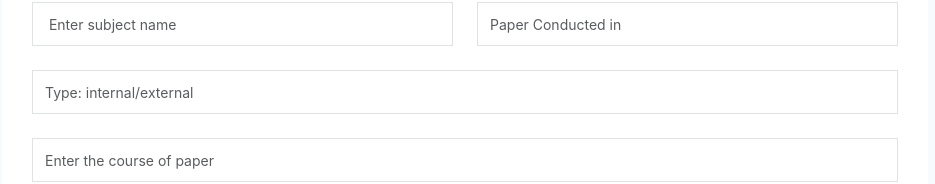
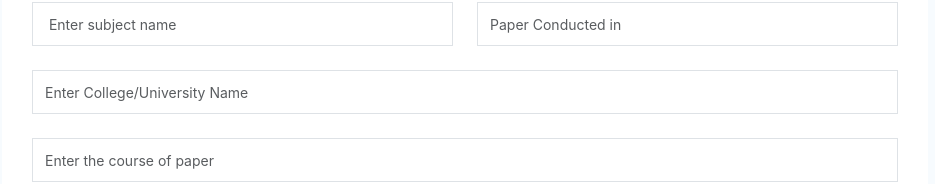
Before and after one commit to sangamprashant/Academic_quries_question_paper_mern, a React (Create React App) app in the folder frontend/: page /user/upload/paper in a window 1280 px wide. Shown: the part 474-658 px from the top of the page, without its empty margins (175-1110 px from the left). Built offline with nearby package versions, Linux system fonts and the light colour scheme.

Commit message:
remove type add college

```diff
--- a/frontend/src/Components/ReuseComponent/UserUploadPaper.js
+++ b/frontend/src/Components/ReuseComponent/UserUploadPaper.js
@@ -186,7 +186,7 @@ function UserUploadPaper() {
                 <div class="form-group mt-3">
                   <input
                     class="form-control"
-                    placeholder="Type: internal/external"
+                    placeholder="Enter College/University Name"
                     value={type}
                     onChange={(e) => {
                       setType(e.target.value);
```
Also changed, not shown: 7 other files (tests, documents, lock files or other folders).
